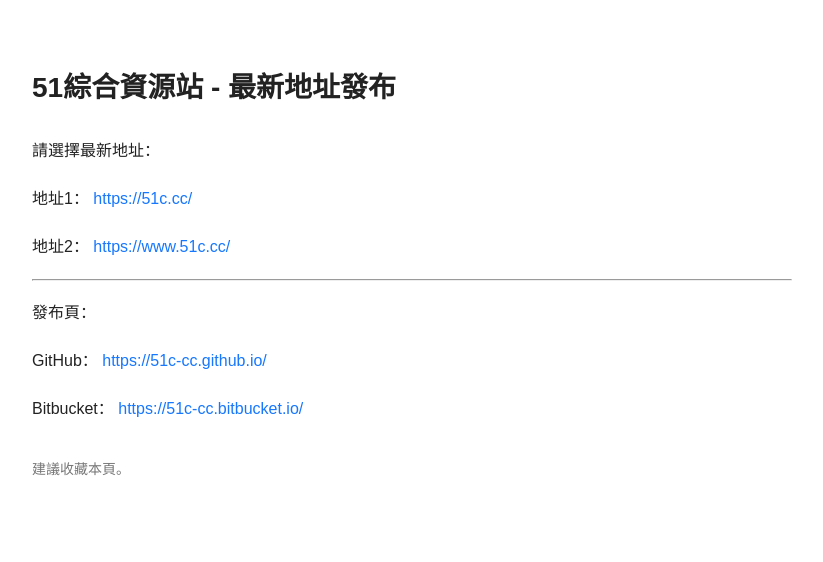
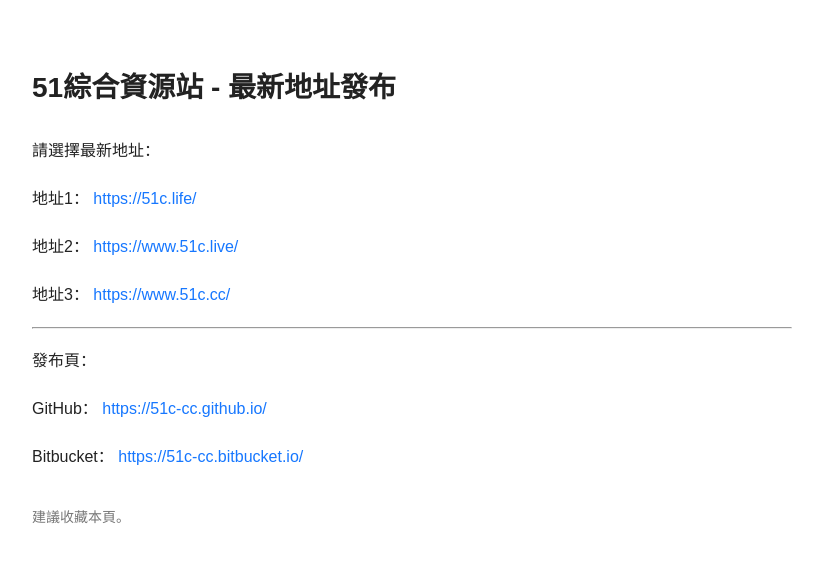
Before and after one commit to 51c-cc/51c-cc.github.io, a plain HTML site: page index.html in a window 1280 px wide. Shown: the whole page, without its empty margins (228-1051 px from the left). Drawn offline with Linux system fonts and the light colour scheme.

Commit message:
Update links in index.html to new addresses

```diff
--- a/index.html
+++ b/index.html
@@ -44,11 +44,16 @@
 
 <p>
     地址1：
-    <a target="_blank" href="https://51c.cc/">https://51c.cc/</a>
+    <a target="_blank" href="https://51c.cc/">https://51c.life/</a>
 </p>
 
 <p>
     地址2：
+    <a target="_blank" href="https://www.51c.cc/">https://www.51c.live/</a>
+</p>
+
+<p>
+    地址3：
     <a target="_blank" href="https://www.51c.cc/">https://www.51c.cc/</a>
 </p>
 
```
